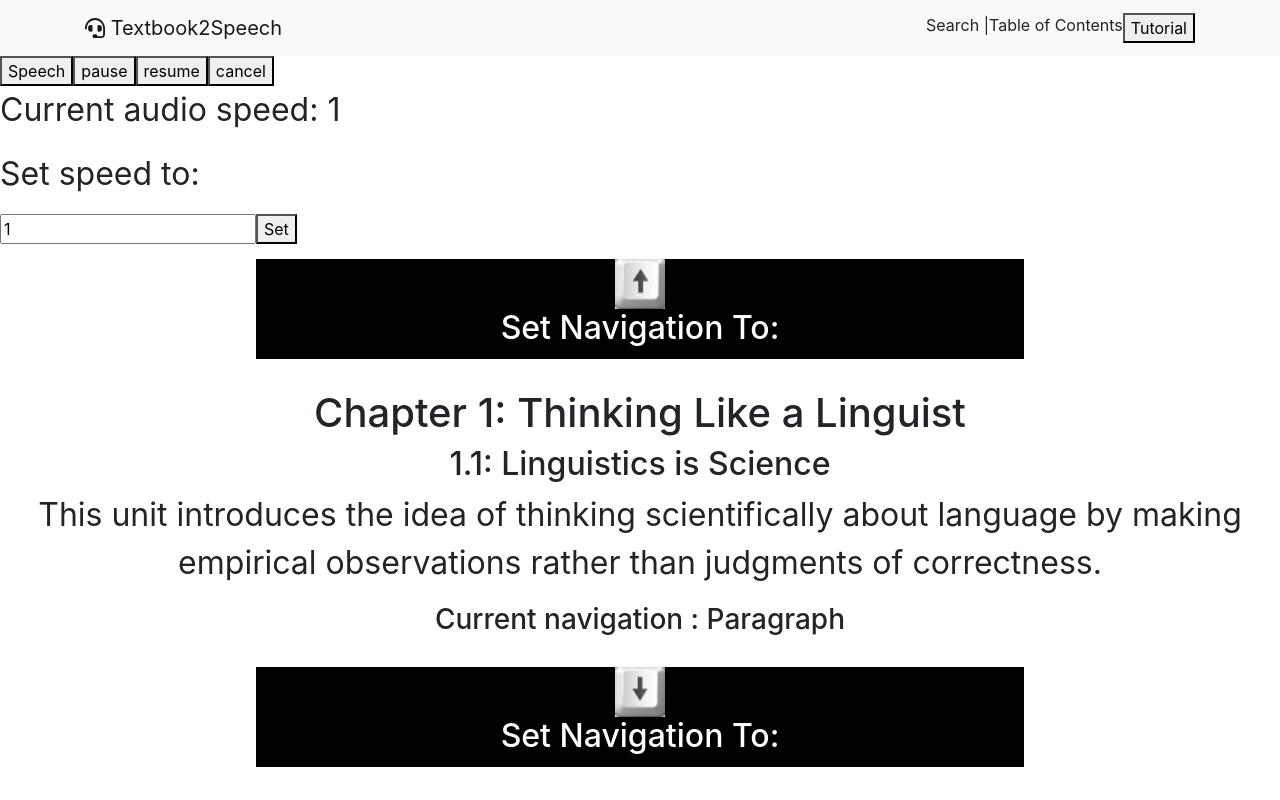
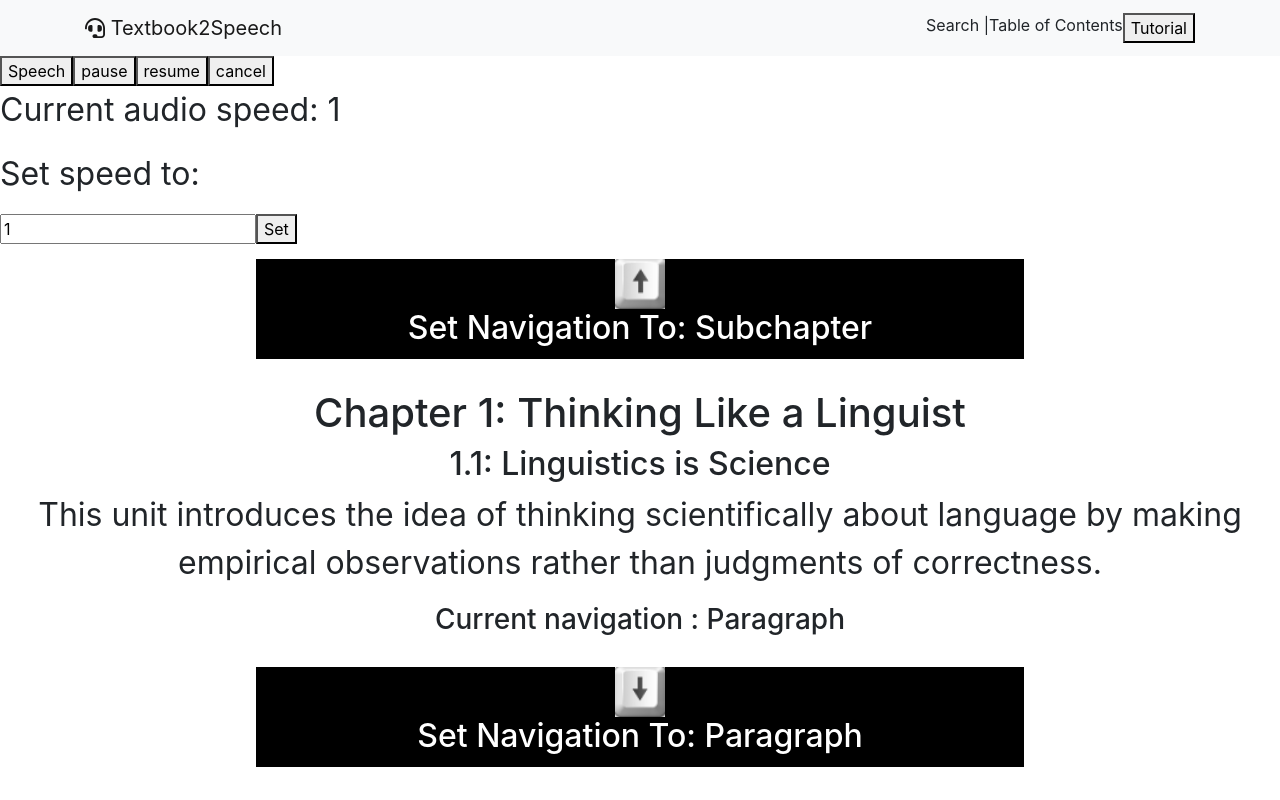
Before and after one commit to FrankSu1996/Textbook2Speech, a React (Create React App) app in the folder client/: page /dashboard in a window 1280 px wide. Built offline with nearby package versions, Linux system fonts and the light colour scheme; the HTML template or start-up script is replaced by a standard one.

Commit message:
finished up and down arrow divs

```diff
--- a/client/src/components/dashboard/dashboard.jsx
+++ b/client/src/components/dashboard/dashboard.jsx
@@ -6,7 +6,6 @@ import leftArrow from '../../images/left_arrow.png';
 import upArrow from '../../images/up_arrow.png';
 import downArrow from '../../images/down_arrow.png';
 import rightArrow from '../../images/right_arrow.png';
-import Button from 'react-bootstrap/Button';
 
 const NAVIGATION = {
   PARAGRAPH: 0,
@@ -152,7 +151,6 @@ class Dashboard extends Component {
 
   //handler for up arrow key events
   upArrowHandler = () => {
-    this.setState({upArrowBoxColor: 'blue'});
     //increments the navigation state
     if (this.state.navigation < NAVIGATION.MAX - 1) {
       let navigation = this.state.navigation;
@@ -166,6 +164,8 @@ class Dashboard extends Component {
         this.speech('Chapter navigation', this.state.audioConfig);
       }
     }
+    //hacky way to flicker background color
+    this.setState({upArrowBoxColor: 'blue'});
     setTimeout(() => {
       this.setState({upArrowBoxColor: 'black'});
     }, 65);
@@ -173,7 +173,6 @@ class Dashboard extends Component {
 
   //handler for down arrow key events
   downArrowHandler = () => {
-    this.setState({downArrowBoxColor: 'blue'});
     //decrements the navigation state
     if (this.state.navigation > 0) {
       let navigation = this.state.navigation;
@@ -187,6 +186,8 @@ class Dashboard extends Component {
         this.speech('Paragraph navigation', this.state.audioConfig);
       }
     }
+    //hacky way to flicker background color
+    this.setState({downArrowBoxColor: 'blue'});
     setTimeout(() => {
       this.setState({downArrowBoxColor: 'black'});
     }, 65);
@@ -460,6 +461,8 @@ class Dashboard extends Component {
     const subChapterName = this.getCurrentSubchapter().name;
     const text = this.state.currentTextToRead;
     let navigation;
+    let nextNavigation;
+    let previousNavigation;
 
     const upArrowBoxColor = {
       backgroundColor: this.state.upArrowBoxColor,
@@ -471,10 +474,16 @@ class Dashboard extends Component {
 
     if (this.state.navigation === NAVIGATION.PARAGRAPH) {
       navigation = 'Paragraph';
+      nextNavigation = 'Subchapter';
+      previousNavigation = 'Paragraph';
     } else if (this.state.navigation === NAVIGATION.CHAP) {
       navigation = 'Chapter';
+      nextNavigation = 'Chapter';
+      previousNavigation = 'Subchapter';
     } else {
       navigation = 'Subchapter';
+      nextNavigation = 'Chapter';
+      previousNavigation = 'Paragraph';
     }
 
     return (
@@ -506,7 +515,7 @@ class Dashboard extends Component {
         {/* Div for the up arrow */}
         <div className={styles.UpArrowDiv} style={upArrowBoxColor}>
           <img src={upArrow} alt="UpArrow" width="50" height="50" />
-          <h2>Set Navigation To: </h2>
+          <h2>Set Navigation To: {nextNavigation}</h2>
         </div>
 
         {/* Div for the middle part */}
@@ -527,7 +536,7 @@ class Dashboard extends Component {
         {/* Div for the down arrow */}
         <div className={styles.DownArrowDiv} style={downArrowBoxColor}>
           <img src={downArrow} alt="downArrow" width="50" height="50" />
-          <h2>Set Navigation To: </h2>
+          <h2>Set Navigation To: {previousNavigation}</h2>
         </div>
       </React.Fragment>
     );
```
